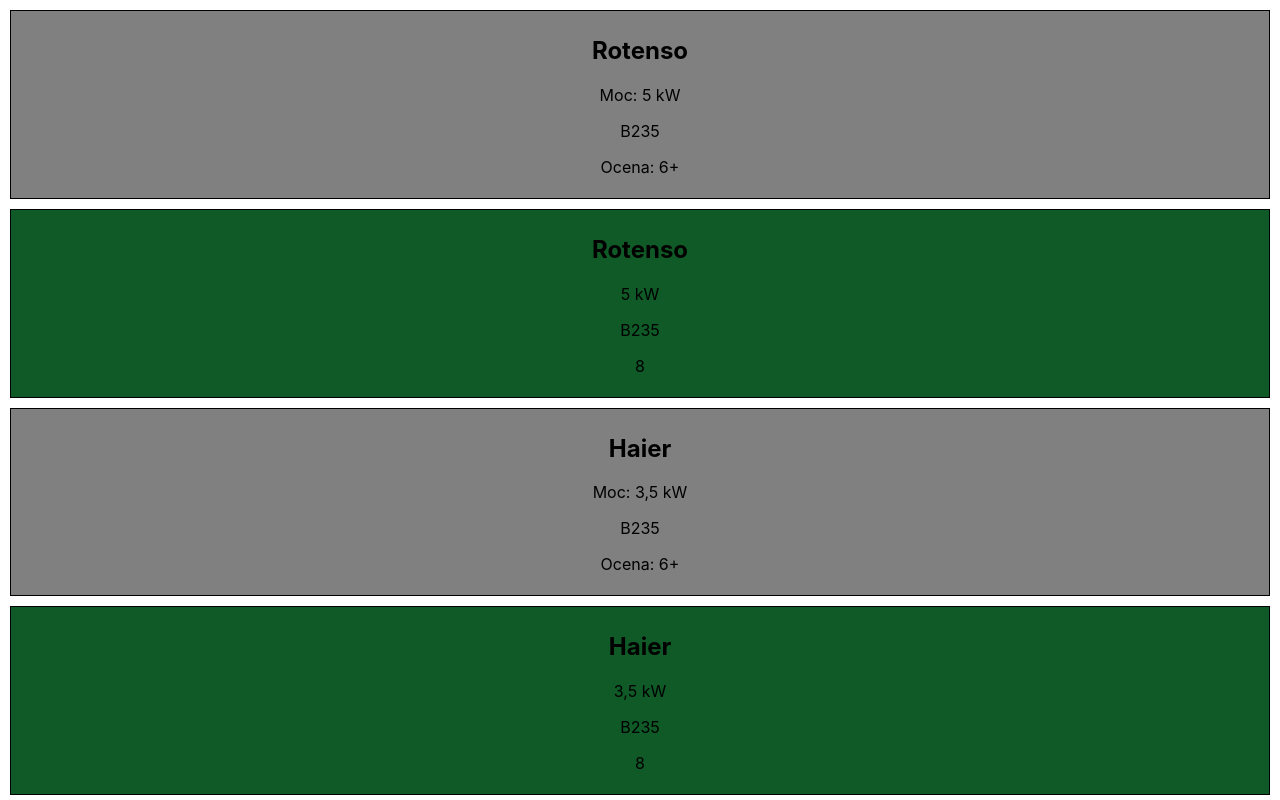
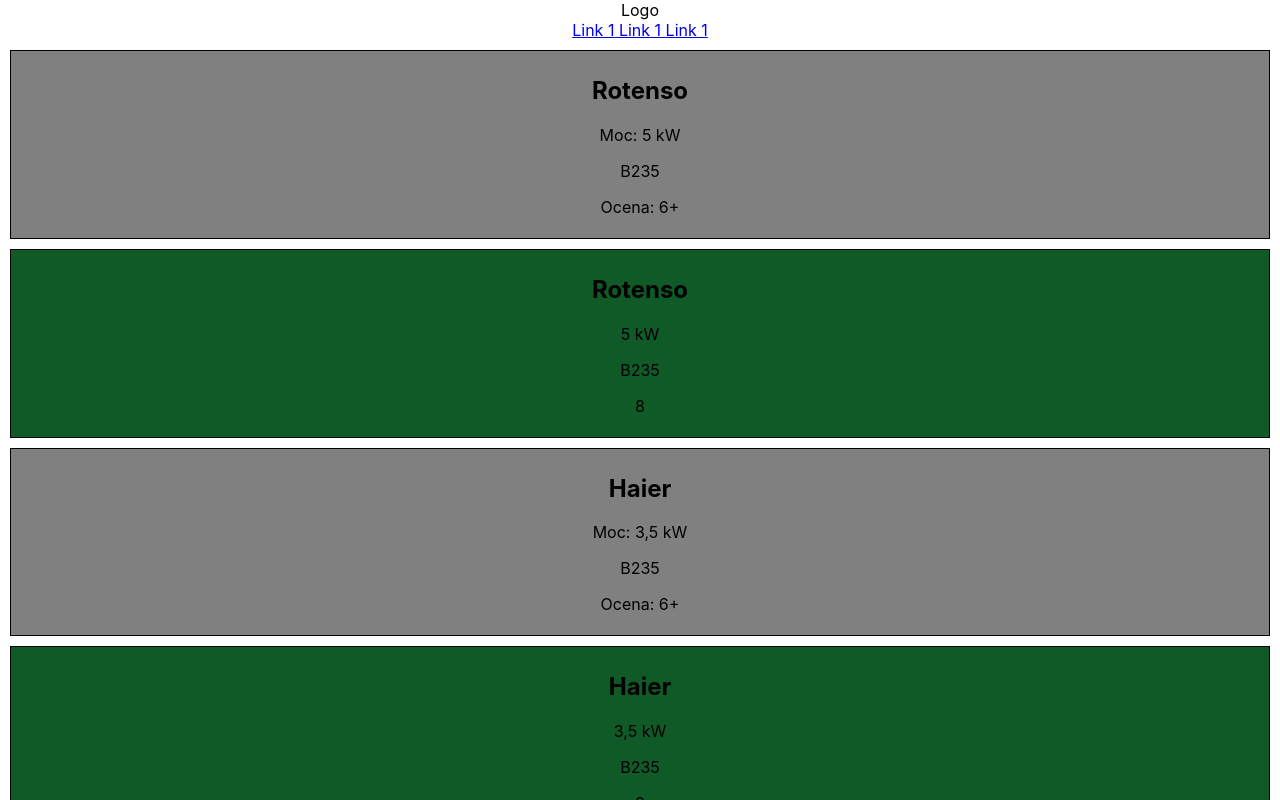
Before and after one commit to TomaszPosluszny/news-app-React, a React (Create React App) app: page / in a window 1280 px wide. Shown: the top 800 px of the page. Built offline with nearby package versions, Linux system fonts and the light colour scheme.

Commit message:
add import, export

```diff
--- a/src/App.js
+++ b/src/App.js
@@ -1,7 +1,11 @@
 import React from 'react';
 
 import News from './pages/News';
+import Header from './components/Header';
+import{Logo, NavLink} from './components/Header'
 import './App.css';
+
+
 
 class AddNews extends React.Component {
 	state = {
@@ -50,6 +54,7 @@
 function App() {
 	return (
 		<div className='App'>
+			<Header/>
 			{data.map((elem) => {
 				return (
 					<div>
--- /dev/null
+++ b/src/components/Header/Header.js
@@ -0,0 +1,21 @@
+import React from 'react';
+
+import Logo from './Logo';
+import NavLink from './NavLink';
+
+function Header() {
+	return (
+		<div>
+			<div>
+				<Logo />
+			</div>
+			<div>
+				<NavLink to= "/" label="Link 1"/>
+				<NavLink to= "/" label="Link 1"/>
+				<NavLink to= "/" label="Link 1"/>
+			</div>
+		</div>
+	);
+}
+
+export default Header;
--- /dev/null
+++ b/src/components/Header/Logo.js
@@ -0,0 +1,6 @@
+import React from 'react';
+
+function Logo() {
+return <div> Logo</div>
+}
+export default Logo;
--- /dev/null
+++ b/src/components/Header/NavLink.js
@@ -0,0 +1,7 @@
+import React from 'react';
+
+function NavLink({ to, label }) {
+	return <a href={to}>{label} </a>;
+}
+
+export default NavLink;
--- /dev/null
+++ b/src/components/Header/index.js
@@ -0,0 +1,4 @@
+export { default } from './Header';
+
+export { default as Logo } from './Logo';
+export { default as NavLink } from './NavLink';
```
